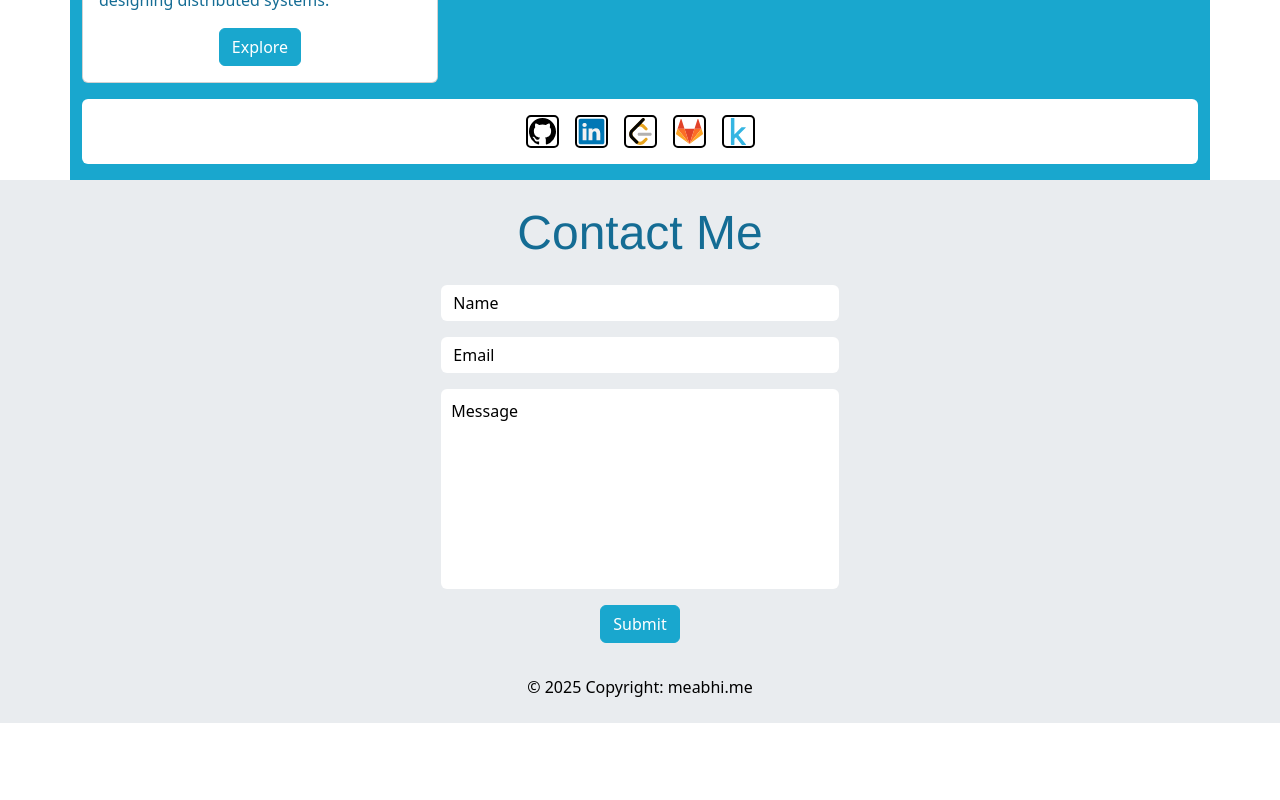
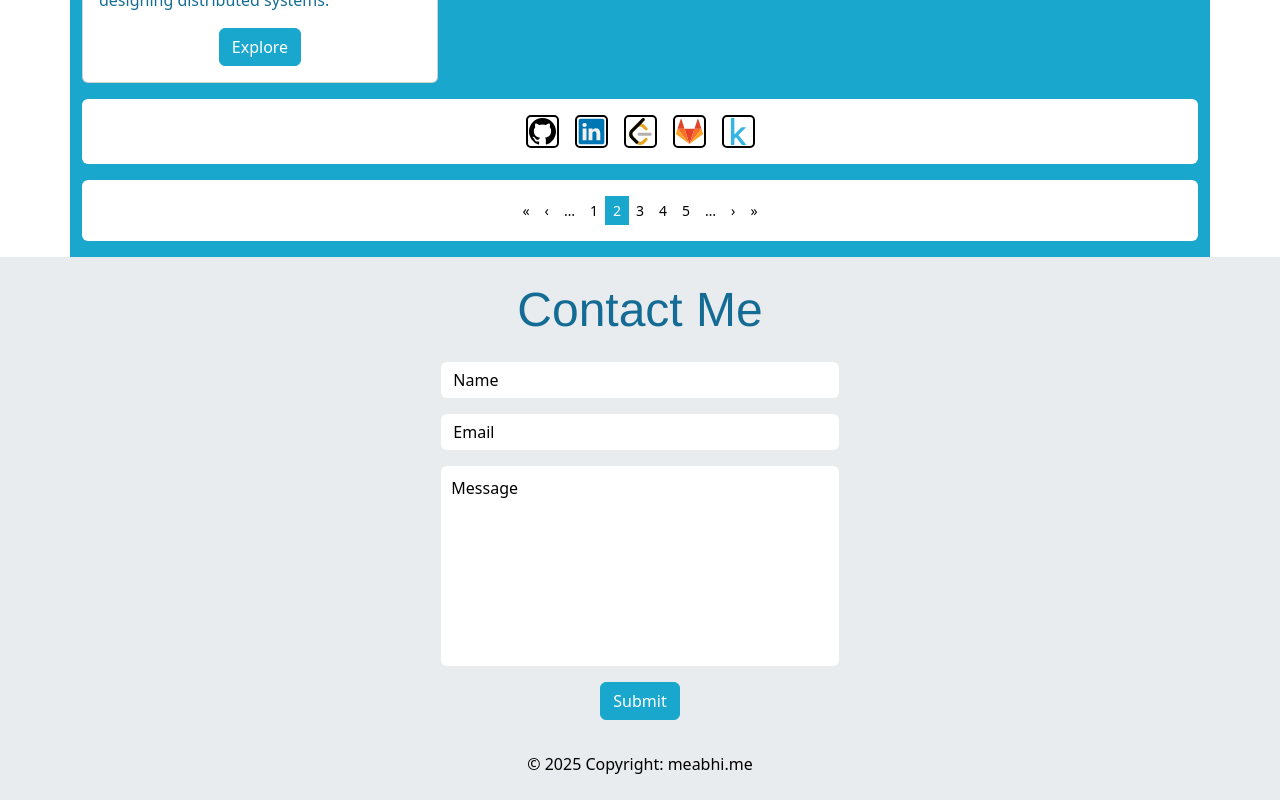
Before and after one commit to abhishekprakash256/frontend-component-kit, a React (Vite) app: page / in a window 1280 px wide. Shown: the part 4185-4985 px from the top of the page. Before the commit the page ends 4908 px from the top, so only its background shows below. Built offline with nearby package versions, Linux system fonts and the light colour scheme.

Commit message:
paignation bar added

```diff
--- a/src/App.tsx
+++ b/src/App.tsx
@@ -12,7 +12,7 @@ import ArticleImage from './components/ArticleImage';
 import SpaceBlock from './components/SpaceBlock';
 import React from "react";
 import CardLists from './components/CardLists';
-
+import PaginationExp from './components/PaignatationExp'
 
 const title : string = "Tech";
 const more_link : string = "www.google.com";
@@ -133,7 +133,11 @@ function App() {
   medium_link=""
 />
 
+<PaginationExp></PaginationExp>
+
   <SpaceBlock></SpaceBlock>  { /*SpaceBlock component to create a space between the social media links and the footer */ }
+
+
 
       </CustomBody>
 
--- /dev/null
+++ b/src/components/PaignatationExp.tsx
@@ -0,0 +1,50 @@
+/*
+The component to make the paignanton
+*/
+
+import React from 'react';
+import Container from 'react-bootstrap/Container';
+import Row from 'react-bootstrap/Row';
+import Col from 'react-bootstrap/Col';
+import '../styles/style.css'; // the custom import file
+import '../styles/PaignatationExp.css'; // the custom import file
+import Pagination from 'react-bootstrap/Pagination';
+
+let active = 2;
+let items = [];
+
+for (let number = 1; number <= 5; number++) {
+  items.push(
+    <Pagination.Item key={number} active={number === active}>
+      {number}
+    </Pagination.Item>,
+  );
+}
+
+
+const PaginationExp: React.FC = () => {
+return (
+
+
+
+<Container>
+    <Row className="rounded background-color-body mt-3 p-3 justify-content-center">
+        <Col className="text-center">
+            <Pagination size="sm" className="justify-content-center">
+                <Pagination.First />
+                <Pagination.Prev />
+                <Pagination.Ellipsis />
+                {items}
+                <Pagination.Ellipsis />
+                <Pagination.Next />
+                <Pagination.Last />
+            </Pagination>
+        </Col>
+    </Row>
+</Container>
+
+
+    );
+  };
+
+export default PaginationExp;
--- /dev/null
+++ b/src/styles/PaignatationExp.css
@@ -0,0 +1,26 @@
+.pagination {
+
+    margin-bottom: 0 !important;
+    padding-bottom: 0 !important;
+}
+
+
+.pagination .page-item .page-link {
+    background-color: var(--background-color);
+    color: var(--text-color) !important;/* Text color */
+    border: 0px solid var(--text-color) ; /* Border color  can be changed*/
+}
+
+.pagination .page-item.active .page-link {
+    color: var(--button-text-color) !important;
+    background-color: var(--light-blue)!important; /* Custom color for active item */
+    border-color: var(--text-color)!important;
+}
+
+.pagination .page-item:hover .page-link {
+
+    background-color: var(--light-blue)!important;
+    color: var(--button-text-color) !important;
+
+
+}
```
Also changed, not shown: src/index.ts (line endings or trailing spaces).
